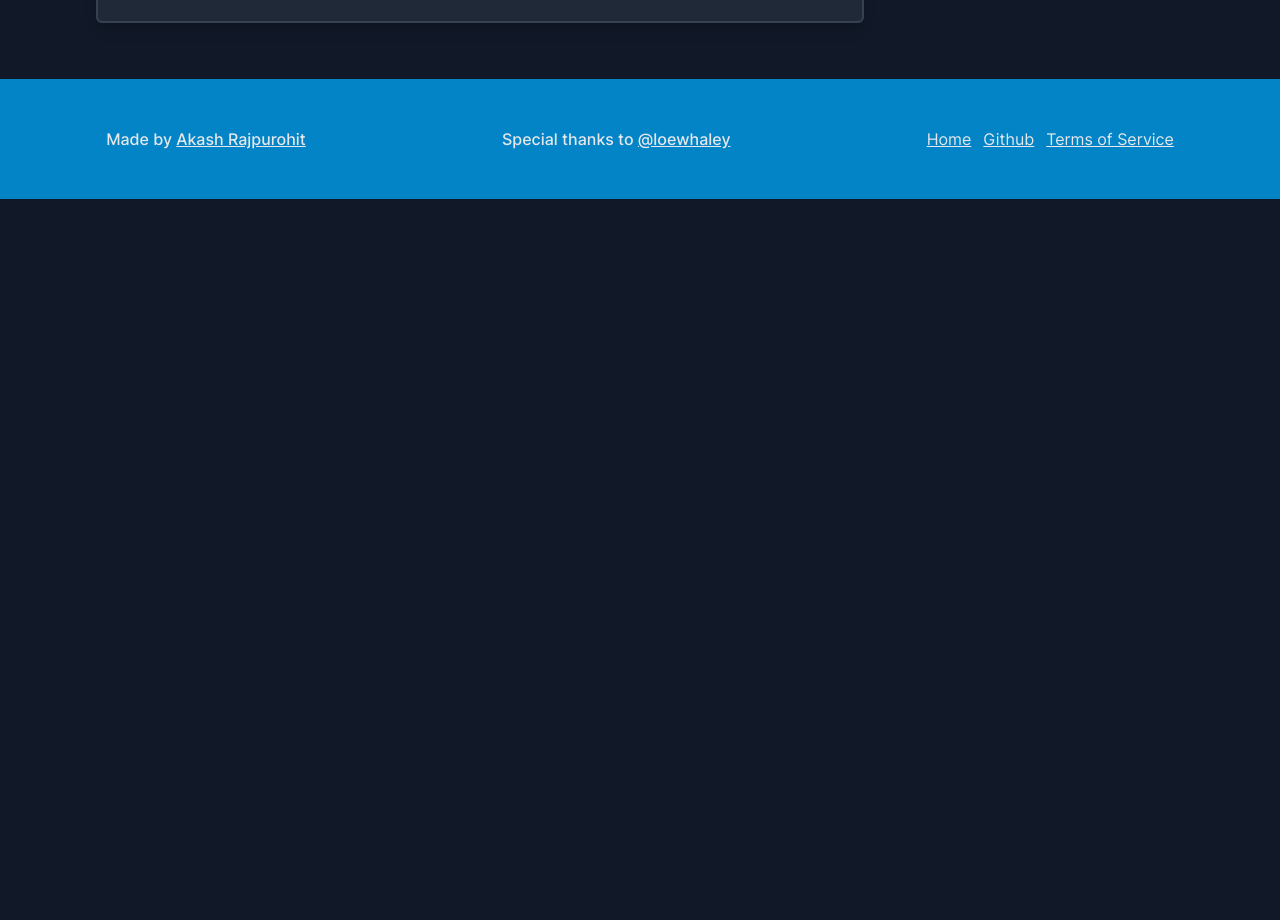
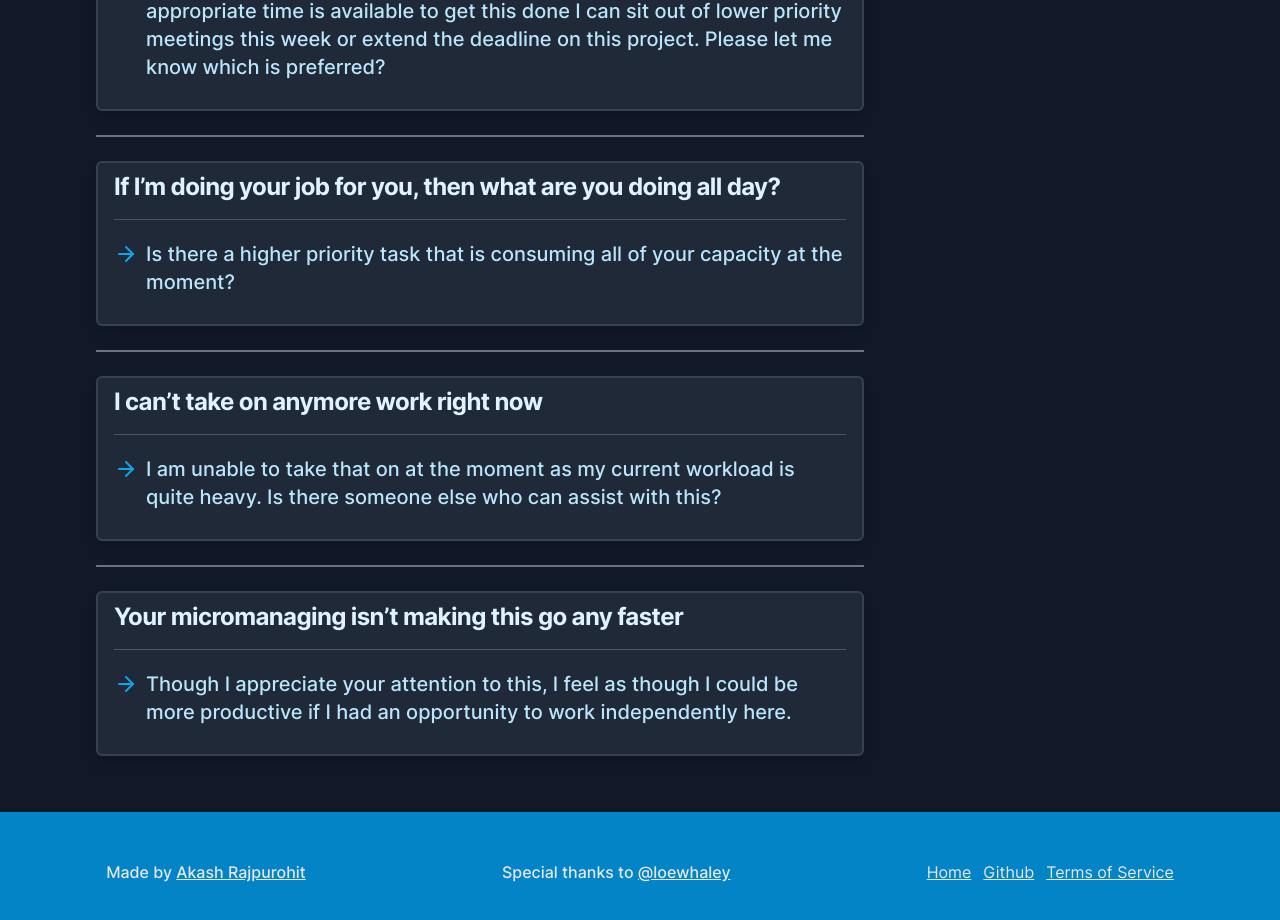
Before and after one commit to AkashRajpurohit/howtoprofessionallysay, a Next.js app: page / in a window 1280 px wide. Shown: the part 9940-10860 px from the top of the page. Before the commit the page ends 10139 px from the top, so only its background shows below. Built offline with nearby package versions, Linux system fonts and the light colour scheme; a web font is replaced by a local one.

Commit message:
feat: :memo: add more q & a (#21)

```diff
--- a/content/qna.ts
+++ b/content/qna.ts
@@ -278,7 +278,7 @@ const qna: IQnA[] = [
     question: 'Does taking on all this extra work come with extra pay?',
     answer:
       'With my role expanding is there a plan to review my title and compensation to better reflect these additional responsibilities?',
-    alternativeAnswers: [],
+    alternativeAnswers: ['As my role has organically evolved, can we schedule time to review my overall compensation and discuss whether or not it is still aligned with my current role and responsibilities?'],
   },
   {
     id: 41,
@@ -302,6 +302,30 @@ const qna: IQnA[] = [
       'My calendar is currently heavily scheduled with meetings. To ensure appropriate time is available to get this done I can sit out of lower priority meetings this week or extend the deadline on this project. Please let me know which is preferred?',
     alternativeAnswers: [],
   },
+  {
+    id: 44,
+    question:
+        'If I’m doing your job for you, then what are you doing all day?',
+    answer:
+        'Is there a higher priority task that is consuming all of your capacity at the moment?',
+    alternativeAnswers: [],
+  },
+  {
+    id: 45,
+    question:
+        'I can’t take on anymore work right now',
+    answer:
+        'I am unable to take that on at the moment as my current workload is quite heavy. Is there someone else who can assist with this?',
+    alternativeAnswers: [],
+  },
+  {
+    id: 46,
+    question:
+        'Your micromanaging isn’t making this go any faster',
+    answer:
+        'Though I appreciate your attention to this, I feel as though I could be more productive if I had an opportunity to work independently here.',
+    alternativeAnswers: [],
+  },
 ];
 
 export default qna;
```
